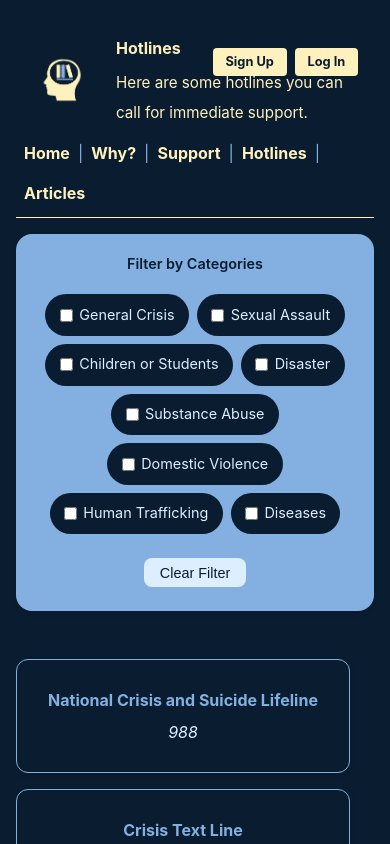
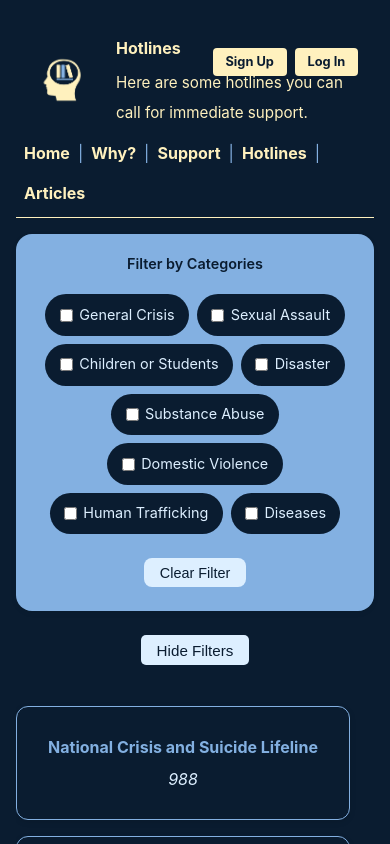
Before and after one commit to anyakapila/MentalHealthResources, a Vue app: page /hotlines in a window 390 px wide. Shown: the top 844 px of the page. Built offline with nearby package versions, Linux system fonts and the light colour scheme.

Commit message:
toggle filter, responsive support page styling

```diff
--- a/src/assets/page_support/Map.vue
+++ b/src/assets/page_support/Map.vue
@@ -15,7 +15,7 @@ defineExpose({ mapEl });
 <style scoped>
 .map-panel {
   width: 70%;
-  height: 100vh;
+  height: 65vh;
 }
 
 .map-inner {
@@ -23,4 +23,13 @@ defineExpose({ mapEl });
   height: 100%;
   border-radius: 5px;
 }
+
+
+@media (max-width: 700px) {
+  .map-panel {
+    width: 100%;
+    height: 300px;
+    order: 1;
+  }
+}
 </style>
--- a/src/assets/page_support/PlaceList.vue
+++ b/src/assets/page_support/PlaceList.vue
@@ -53,7 +53,7 @@ defineExpose({ scrollToCard });
 <style scoped>
 
 .list-panel {
-  height: 100vh;
+  height: 65vh;
   width: 30%;
   padding-right: 0.5rem;
   overflow-y: auto;
@@ -73,4 +73,14 @@ defineExpose({ scrollToCard });
   background-color: var(--color-heading); /* thumb color */
 }
 
+
+@media (max-width: 700px) {
+  .list-panel {
+    width: 100%;
+    height: auto;
+    max-height: 50vh;
+    order: 2;
+  }
+}
+
 </style>
--- a/src/components/Filter.vue
+++ b/src/components/Filter.vue
@@ -1,5 +1,6 @@
 <template>
-<div class="filter-box">
+<div class="filter-section">
+<div class="filter-box" v-show="filtersVisible">
     <h3 class="filter-title">{{ title }}</h3>
 
     <div class="category-tags">
@@ -23,6 +24,13 @@
     </button>
   </div>
 
+<div class="buttons">
+<button class="filter-toggle" @click="filtersVisible = !filtersVisible">
+    {{ filtersVisible ? 'Hide Filters' : 'Show Filters' }}
+</button>
+</div>
+</div>
+
 <div class="filtered-list" v-if="filteredItems.length">
    <ul>
     <li v-for="item in filteredItems" :key="item.title" class="card">
@@ -36,6 +44,8 @@
 </template>
 
 <script setup>
+import { ref } from 'vue';
+
 const props = defineProps({
     title: {
         type: String,
@@ -50,10 +60,12 @@ const props = defineProps({
         required: true,
         default: () => []
     },
-    filteredItems: Array
+    filteredItems: Array,
 })
 
-const emit = defineEmits(['update:modelValue'])
+const emit = defineEmits(['update:modelValue']);
+
+const filtersVisible = ref(true);
 
 function handleToggle(value) {
     const updated = [...props.modelValue]
@@ -73,3 +85,22 @@ function clearFilters() {
     emit('update:modelValue', [])
 }
 </script>
+
+<style scoped>
+.filter-toggle {
+  margin-top: 1rem;
+  margin-bottom: 0;
+  padding: 0.4rem 1rem;
+  background-color: var(--color-text);
+  color: var(--color-background);
+  border: none;
+  border-radius: 5px;
+  font-size: 0.95rem;
+  cursor: pointer;
+  transition: background-color 0.2s ease;
+}
+
+.filter-toggle:hover {
+  background-color: var(--color-bigheading);
+}
+</style>
--- a/src/views/Articles.vue
+++ b/src/views/Articles.vue
@@ -1,7 +1,6 @@
 <template>
   <main>
   <Header title="Articles" subtitle="Find credible information, easily summarized." />
-
 <div class="filter-container">
   <Filter
     title="Filter by Categories"
@@ -10,7 +9,6 @@
     :filteredItems="filteredArticles"
   />
 </div>
-
   </main>
 </template>
 
--- a/src/views/Support.vue
+++ b/src/views/Support.vue
@@ -2,8 +2,7 @@
   <main>
   <Header title="Support" subtitle="Find the support provider for you." />
 
-  <div class="filter-container">
-
+  <div class="filter-container" v-show="filtersVisible">
     <!-- category filter -->
     <CategoryFilter
       title="Filter by Need"
@@ -24,8 +23,11 @@
       :unit="unit"
       @toggleUnit="toggleUnit"
     />
+  </div>
 
-  </div>
+  <button class="filter-toggle" @click="filtersVisible = !filtersVisible">
+    {{ filtersVisible ? 'Hide Filters' : 'Show Filters' }}
+  </button>
 
   <!--  card list + map -->
 
@@ -83,6 +85,7 @@ export default {
       selectedDistance: 1609, // stored in meters
       baseDistances: [1609, 4828], // distances always in meters
       mapRef: null,
+      filtersVisible: true,
     };
   },
   computed: {
@@ -331,4 +334,39 @@ export default {
   gap: 1rem;
   margin-top: 1rem;
 }
+
+@media (max-width: 700px) {
+.flex-container {
+  flex-direction: column;
+}
+
+.map-panel {
+  order: 1;
+  width: 100% !important;
+  height: 300px;
+}
+
+.list-panel {
+  order: 2;
+  width: 100% !important;
+  max-height: 50vh;
+}
+}
+
+.filter-toggle {
+  margin-top: 1rem;
+  margin-bottom: 0;
+  padding: 0.4rem 1rem;
+  background-color: var(--color-text);
+  color: var(--color-background);
+  border: none;
+  border-radius: 5px;
+  font-size: 0.95rem;
+  cursor: pointer;
+  transition: background-color 0.2s ease;
+}
+
+.filter-toggle:hover {
+  background-color: var(--color-bigheading);
+}
 </style>
```
Also changed, not shown: src/assets/filter.css (line endings or trailing spaces).
